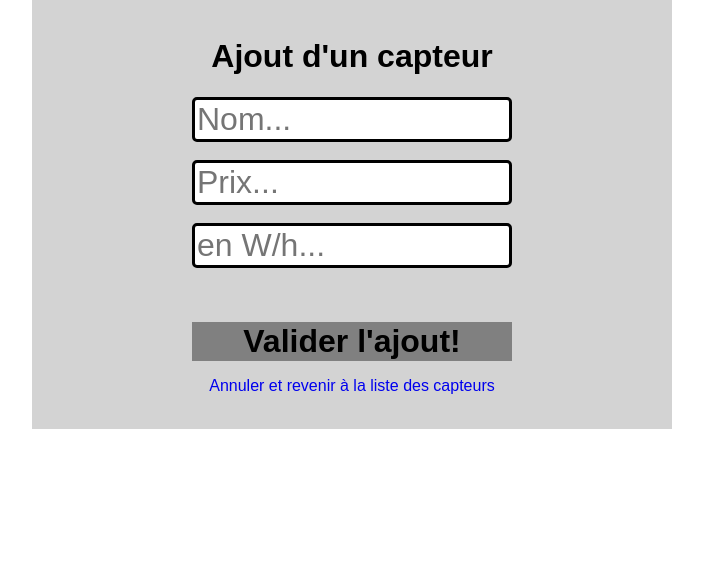
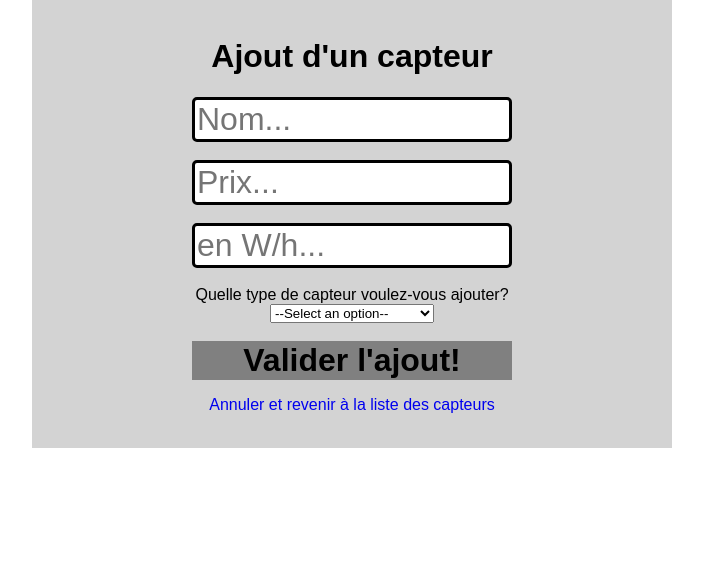
Before and after one commit to CleSchmit/10DomotiqueG10D, a PHP site: page /index.php?action=AjoutListeCapteur in a window 1280 px wide. Shown: the part 99-662 px from the top of the page, without its empty margins (288-991 px from the left). Run offline with PHP 8.4, Linux system fonts and the light colour scheme.

Commit message:
ajoutlistecapteur

```diff
--- a/réorganiser/controller/ControlAjoutListeCapteur.php
+++ b/réorganiser/controller/ControlAjoutListeCapteur.php
@@ -4,9 +4,9 @@ include_once 'model/ajoutlistecapteur.php';
 $bdd = bdd();
 $erreur = NULL;
 
-if(isset($_POST['Nom']) AND isset($_POST['Prix']) AND isset($_POST['Consommation']))
+if(isset($_POST['Nom']) AND isset($_POST['Prix']) AND isset($_POST['Consommation']) AND isset($_POST['Model']))
 {
-    $ajoutlistecapteur = new ajoutlistecapteur($_POST['Nom'], $_POST['Prix'], $_POST['Consommation']);
+    $ajoutlistecapteur = new ajoutlistecapteur($_POST['Nom'], $_POST['Prix'], $_POST['Consommation'], $_POST['Model']);
     if($ajoutlistecapteur->enregistrement()){
         header("Location:index.php?action=ProfilAdmin#ListeCapteur");
     } else { /*Erreur lors de l'enregistrement*/
--- a/réorganiser/controller/ControlAjoutListeCapteur2.php
+++ b/réorganiser/controller/ControlAjoutListeCapteur2.php
@@ -4,11 +4,11 @@ include_once 'model/ajoutlistecapteur.php';
 $bdd = bdd();
 $erreur = NULL;
 
-if(isset($_POST['Nom']) AND isset($_POST['Prix']) AND isset($_POST['Consommation']))
+if(isset($_POST['Nom']) AND isset($_POST['Prix']) AND isset($_POST['Consommation']) AND isset($_POST['Model']))
 {
-    $ajoutlistecapteur = new ajoutlistecapteur($_POST['Nom'], $_POST['Prix'], $_POST['Consommation']);
+    $ajoutlistecapteur = new ajoutlistecapteur($_POST['Nom'], $_POST['Prix'], $_POST['Consommation'], $_POST['Model']);
     if($ajoutlistecapteur->enregistrement()){
-        header("Location:index_cn.php?action=ProfilAdmin#ListeCapteur");
+        header("Location:index.php?action=ProfilAdmin#ListeCapteur");
     } else { /*Erreur lors de l'enregistrement*/
         echo '发生了错误';
     }
--- a/réorganiser/model/ajoutlistecapteur.php
+++ b/réorganiser/model/ajoutlistecapteur.php
@@ -6,23 +6,26 @@ class ajoutlistecapteur{
     private $Nom;
     private $Prix;
     private $Consommation;
+    private $Model;
     private $bdd;
 
-    public function __construct($Nom, $Prix, $Consommation)
+    public function __construct($Nom, $Prix, $Consommation, $Model)
     {
         $this->Nom = $Nom;
         $this->Prix = $Prix;
         $this->Consommation = $Consommation;
+        $this->Model = $Model;
         $this->bdd = bdd();
     }
 
     public function enregistrement()
     {
-        $req = $this->bdd->prepare('INSERT INTO liste_capteur(Nom,Prix,Consommation) VALUES (:Nom,:Prix,:Consommation)');
+        $req = $this->bdd->prepare('INSERT INTO liste_capteur(Nom,Prix,Consommation,Model) VALUES (:Nom,:Prix,:Consommation,:Model)');
         $req->execute(array(
             'Nom' => $this->Nom,
             'Prix' => $this->Prix,
-            'Consommation'=> $this->Consommation
+            'Consommation'=> $this->Consommation,
+            'Model' => $this->Model
         ));
         return 1;
     }
--- a/réorganiser/view/AjoutListeCapteur.php
+++ b/réorganiser/view/AjoutListeCapteur.php
@@ -13,6 +13,13 @@ $body="
                 <input class=\"connexion\" name=\"Nom\" type=\"text\" placeholder=\"Nom...\" required /><br><br>
                 <input class=\"connexion\" name=\"Prix\" type=\"number\" placeholder=\"Prix...\" required /><br><br>
                 <input class=\"connexion\" name=\"Consommation\" type=\"number\" placeholder=\"en W/h...\" required /><br><br>
+                <label>Quelle type de capteur voulez-vous ajouter?</label><br>
+                <select name=\"Model\">
+                    <option>--Select an option--</option>
+                    <option value=\"1\">Alarme</option>
+                    <option value=\"2\">Capteur de température</option>
+                    <option value=\"3\">Lampe connectée</option>
+                </select>
                 <br>
                     $erreur
                 <br>
--- a/réorganiser/view_cn/AjoutListeCapteur.php
+++ b/réorganiser/view_cn/AjoutListeCapteur.php
@@ -13,6 +13,12 @@ $body="
                 <input class=\"connexion\" name=\"Nom\" type=\"text\" placeholder=\"名字...\" required /><br><br>
                 <input class=\"connexion\" name=\"Prix\" type=\"number\" placeholder=\"价格...\" required /><br><br>
                 <input class=\"connexion\" name=\"Consommation\" type=\"number\" placeholder=\"功率 W/h...\" required /><br><br>
+                <select name=\"Model\">
+                    <option>--选择一个选项--</option>
+                    <option value=\"1\">报警</option>
+                    <option value=\"2\">温度传感器</option>
+                    <option value=\"3\">连接灯</option>
+                </select>
                 <br>
                     $erreur
                 <br>
```
